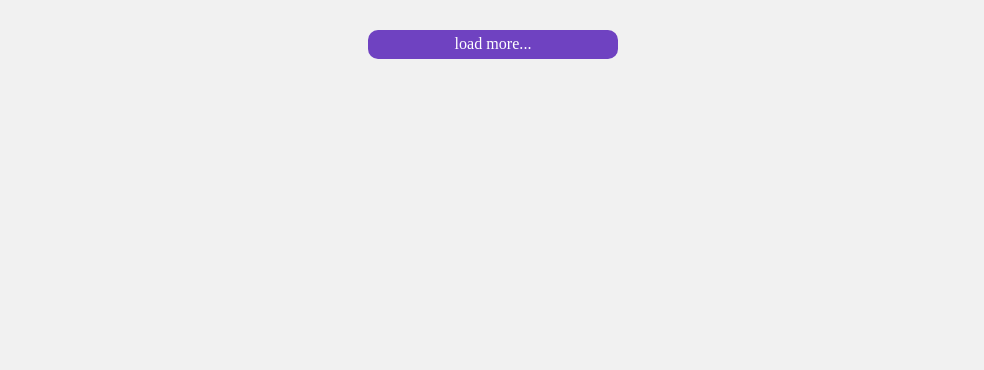
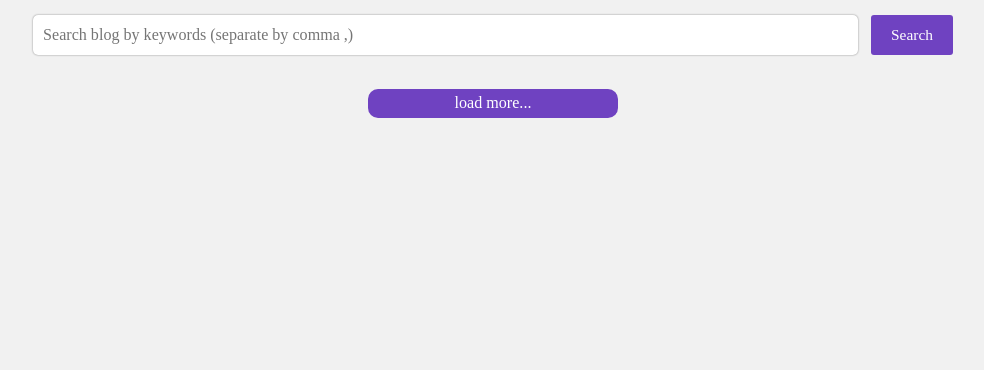
Before and after one commit to adityasuman2025/blogSite, a PHP site: page / in a window 1280 px wide. Shown: the part 50-420 px from the top of the page, without its empty margins (147-1131 px from the left). Run offline with PHP 8.4, Linux system fonts and the light colour scheme; data that the repository does not hold is empty; a stand-in replaces the project's code that opens the database connection; some web fonts are replaced.

Commit message:
working on search

```diff
--- a/css/style.css
+++ b/css/style.css
@@ -128,6 +128,33 @@ a:hover
 		box-shadow: 0px 0px 2px grey;
 	}
 
+	.search_by_keywords {
+		height: 40px;
+		font-size: 115%;
+		border: none;
+		border-radius: 5px;
+		padding: 10px;
+		box-shadow: 0px 0px 2px grey;
+		width: 85%;
+		display: inline-block;
+		margin-right: 10px;
+	}
+
+	.search_btn {
+		height: 40px;
+		background: #6f42c1;
+		padding: 0;
+		margin: 0;
+		border: none;
+		margin-top: 5px;
+		padding: 5px;
+		padding-left: 20px;
+		padding-right: 20px;
+		border-radius: 3px;
+		font-size: 110%;
+		color: white;
+	}
+
 	.post_textarea, .edit_post_textarea
 	{
 		margin: 0;
@@ -239,7 +266,6 @@ a:hover
 		padding: 0;
 		height: auto;
 		text-align: left;
-		vertical-align: top;
 	}
 
 	.post_title_display
@@ -421,4 +447,8 @@ a:hover
 			margin-top: 10px;
 			margin-bottom: 10px;
 		}
+
+		.search_by_keywords {
+			width: 60%;
+		}
 	}
--- a/index.php
+++ b/index.php
@@ -104,6 +104,13 @@
 
 			<!-----user post---->
 				<div class="post_container col-xs-12 col-md-12">
+					<form style="text-align: center; " action="search.php" method="get">
+						<input type="text" class="search_by_keywords" placeholder="Search blog by keywords (separate by comma ,)">
+
+						<button class="search_btn">Search</button>
+					</form>
+					<br />
+
 					<?php
 						$offset = 0;
 
```
Also changed, not shown: search.php (added).
